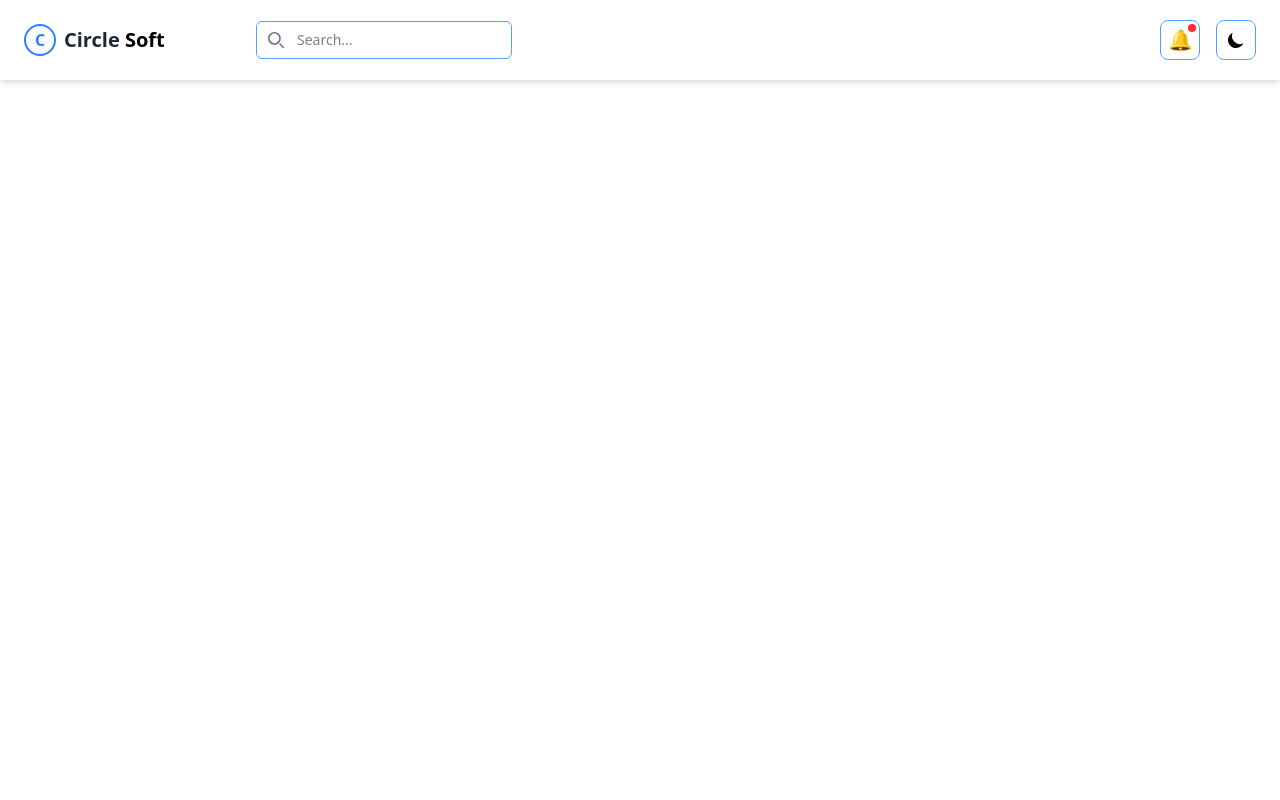
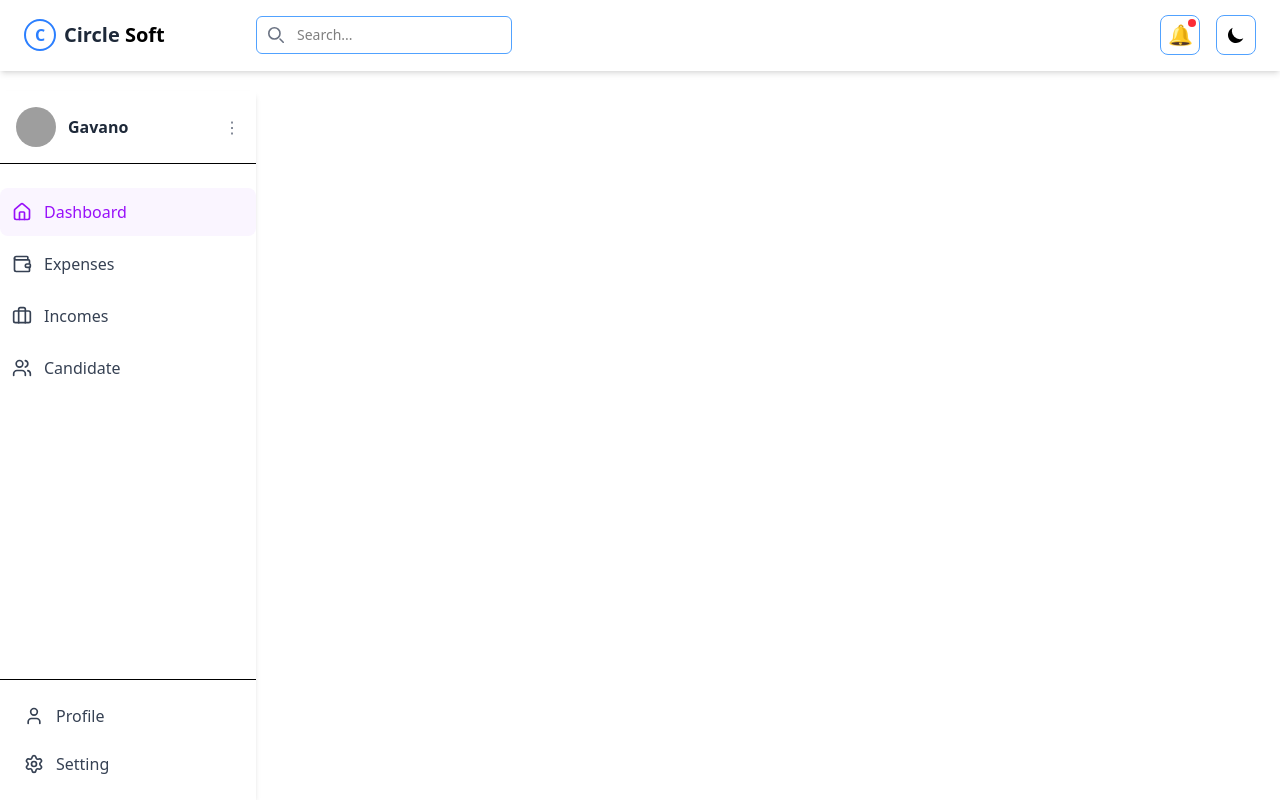
Before and after one commit to valisoa01/Projet-final-Web2, a React (Vite) app in the folder frontend/: page /dashboard in a window 1280 px wide. Built offline with nearby package versions, Linux system fonts and the light colour scheme; grey boxes are pictures that could not be loaded.

Commit message:
mise en place de aside à gauche

```diff
--- a/frontend/src/Components/Site/Dashboard.jsx
+++ b/frontend/src/Components/Site/Dashboard.jsx
@@ -1,10 +1,14 @@
-import Header from "./Header"
+ import Header from "./Header";
+import Sidebar from "./Sidebar";
 
 const Dashboard = () => {
-    return (
-        <>
-            <Header/>
-        </>
-    )
-}
-export default Dashboard
+  return (
+    <div className="flex w-full h-screen flex-col">
+    <Header className="flex-none" />   {/* prend juste la hauteur nécessaire */}
+    <Sidebar className="flex-1 bg-amber-500" /> {/* prend tout l'espace restant */}
+</div>
+
+  )
+};
+
+export default Dashboard;
--- a/frontend/src/Components/Site/Header.jsx
+++ b/frontend/src/Components/Site/Header.jsx
@@ -81,7 +81,7 @@
   };
 
   return (
-    <div className="bg-white shadow-md h-[10vh] w-screen flex flex-row items-center">
+    <div className="bg-white shadow-md h-[10vh] w-screen flex flex-row items-center mb-5">
       <Name />
       <SearchButton />
       <NotificationButton />
--- /dev/null
+++ b/frontend/src/Components/Site/Sidebar.jsx
@@ -0,0 +1,91 @@
+ import { Home, Wallet, Briefcase, User, Settings, Users } from "lucide-react";
+
+const Sidebar = () => {
+  return (
+    <aside className="h-screen w-64 bg-white shadow-md flex flex-col justify-between">
+      {/* Partie haute */}
+      <div>
+        {/* Profil utilisateur */}
+        <div className="flex items-center gap-3 p-4 border-b">
+          <img
+            src="https://i.pravatar.cc/40"
+            alt="User"
+            className="w-10 h-10 rounded-full"
+          />
+          <div>
+            <h2 className="font-bold text-gray-800">Gavano</h2>
+          </div>
+          <button className="ml-auto text-gray-500">⋮</button>
+        </div>
+
+        {/* Menu principal */}
+        <nav className="mt-6">
+          <ul className="space-y-1">
+            <li>
+              <a
+                href="#"
+                className="flex items-center gap-3 p-3 text-purple-600 bg-purple-50 rounded-lg font-medium"
+              >
+                <Home className="w-5 h-5" />
+                Dashboard
+              </a>
+            </li>
+            <li>
+              <a
+                href="#"
+                className="flex items-center gap-3 p-3 text-gray-700 hover:bg-gray-100 rounded-lg"
+              >
+                <Wallet className="w-5 h-5" />
+                Expenses
+              </a>
+            </li>
+            <li>
+              <a
+                href="#"
+                className="flex items-center gap-3 p-3 text-gray-700 hover:bg-gray-100 rounded-lg"
+              >
+                <Briefcase className="w-5 h-5" />
+                Incomes
+              </a>
+            </li>
+            <li>
+              <a
+                href="#"
+                className="flex items-center gap-3 p-3 text-gray-700 hover:bg-gray-100 rounded-lg"
+              >
+                <Users className="w-5 h-5" />
+                Candidate
+              </a>
+            </li>
+          </ul>
+        </nav>
+      </div>
+
+      {/* Partie basse */}
+      <div className="p-4 border-t">
+        <ul className="space-y-2">
+          <li>
+            <a
+              href="#"
+              className="flex items-center gap-3 text-gray-700 hover:bg-gray-100 p-2 rounded-lg"
+            >
+              <User className="w-5 h-5" />
+              Profile
+            </a>
+          </li>
+          <li>
+            <a
+              href="#"
+              className="flex items-center gap-3 text-gray-700 hover:bg-gray-100 p-2 rounded-lg"
+            >
+              <Settings className="w-5 h-5" />
+              Setting
+            </a>
+          </li>
+        </ul>
+      </div>
+    </aside>
+  );
+};
+
+export default Sidebar;
--- a/package.json
+++ b/package.json
@@ -1,5 +1,6 @@
 {
   "dependencies": {
+    "lucide-react": "^0.542.0",
     "react-router-dom": "^7.8.2"
   }
 }
```
Also changed, not shown: 1 other file (tests, documents, lock files or other folders).
